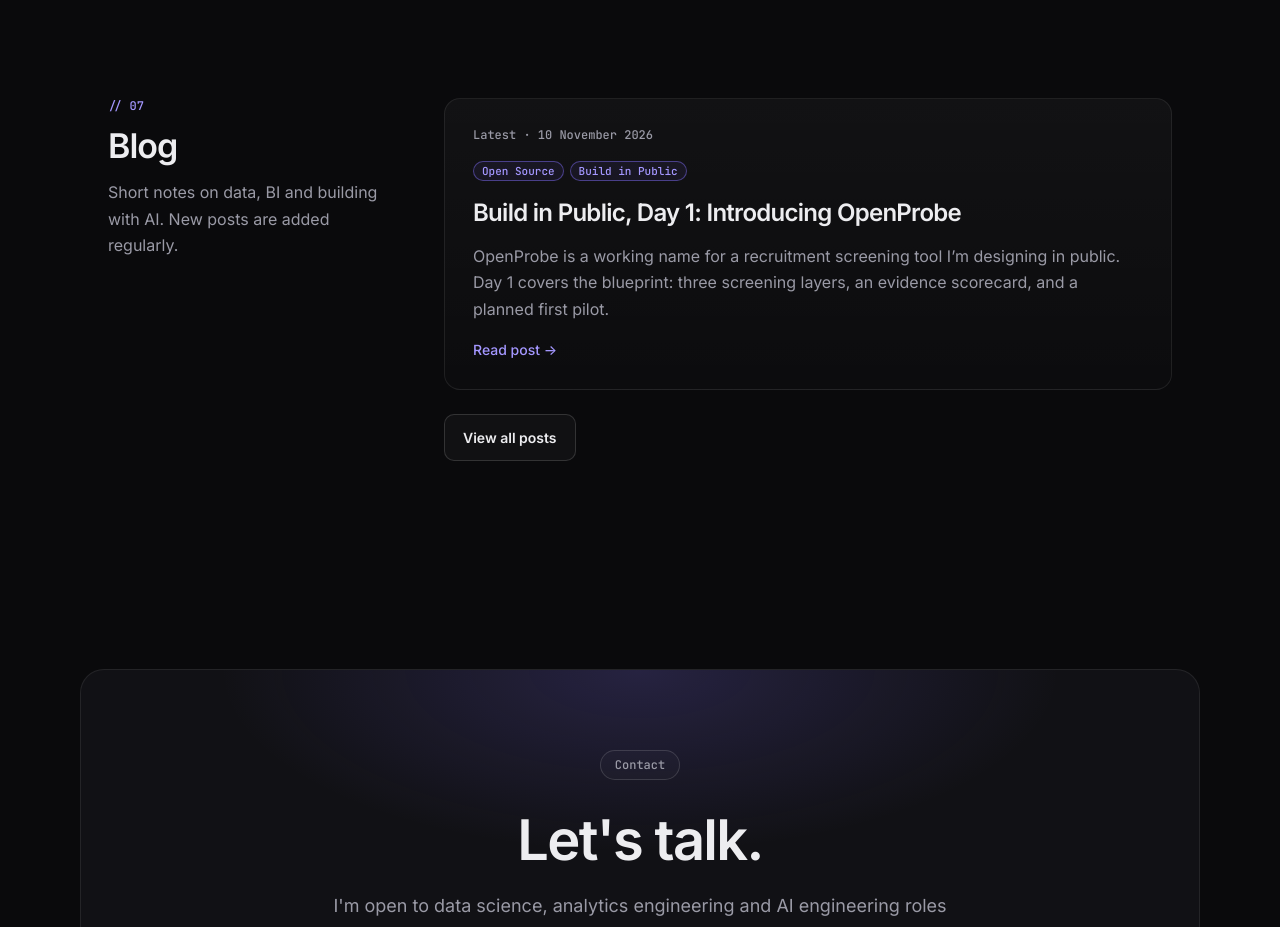
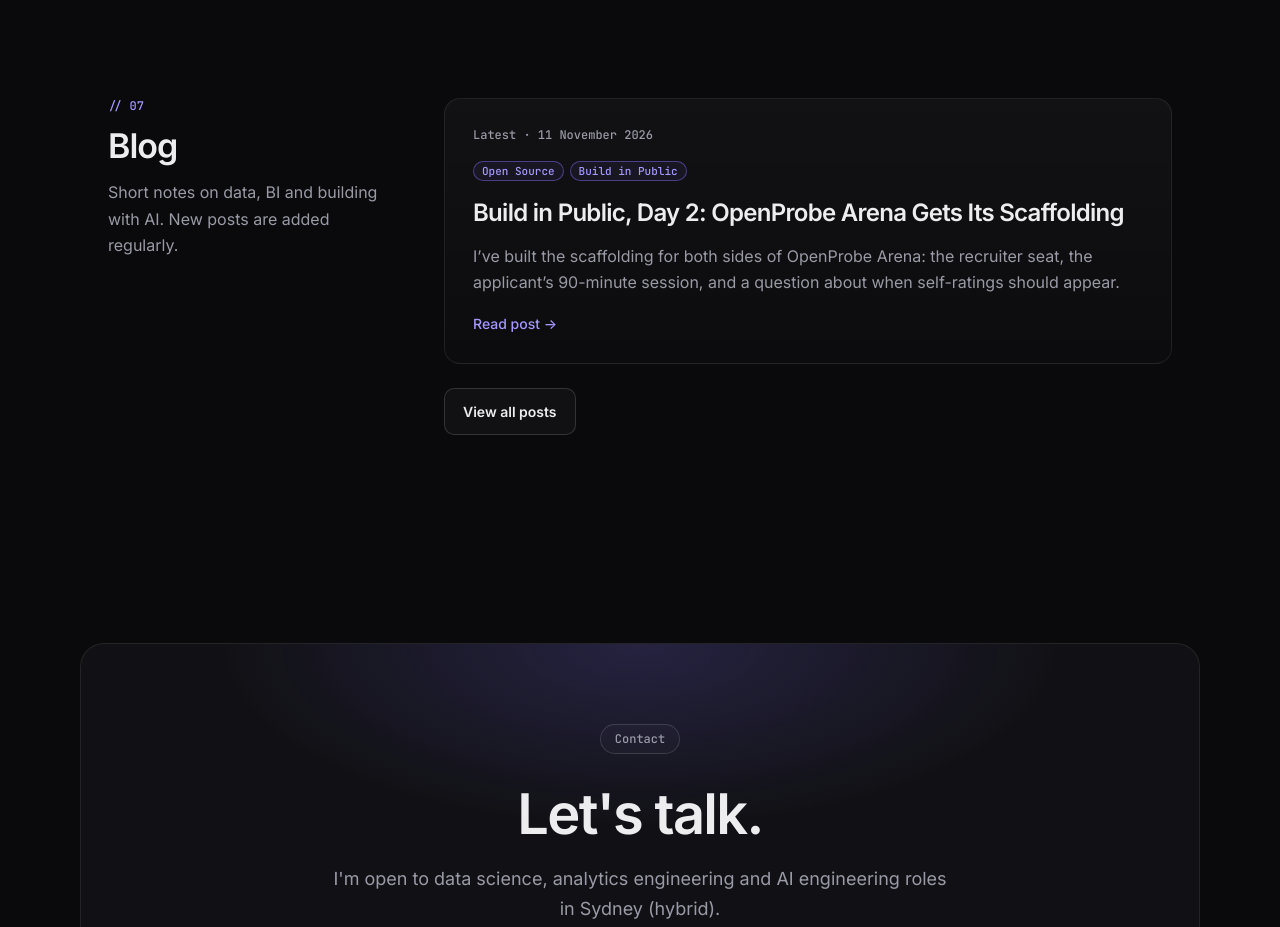
Before and after one commit to TravisJohn/TravisJohn.github.io, a plain HTML site: page index.html in a window 1280 px wide. Shown: the part 5620-6547 px from the top of the page. Drawn offline with Linux system fonts and the light colour scheme.

Commit message:
Homepage latest: OpenProbe Day 2

```diff
--- a/index.html
+++ b/index.html
@@ -112,7 +112,7 @@
 
 <section id="blog"><div class="wrap split">
 <header class="sh"><span class="num">07</span><h2>Blog</h2><p class="sub">Short notes on data, BI and building with AI. New posts are added regularly.</p></header>
-<div><article class="post"><p class="kicker">Latest · <time datetime="2026-11-10">10 November 2026</time></p><p class="tags"><span class="pill">Open Source</span><span class="pill">Build in Public</span></p><h3><a href="blog/posts/2026-11-10-openprobe-day-1.html">Build in Public, Day 1: Introducing OpenProbe</a></h3><p>OpenProbe is a working name for a recruitment screening tool I’m designing in public. Day 1 covers the blueprint: three screening layers, an evidence scorecard, and a planned first pilot.</p><a class="more" href="blog/posts/2026-11-10-openprobe-day-1.html">Read post <span aria-hidden="true">→</span></a></article>
+<div><article class="post"><p class="kicker">Latest · <time datetime="2026-11-11">11 November 2026</time></p><p class="tags"><span class="pill">Open Source</span><span class="pill">Build in Public</span></p><h3><a href="blog/posts/2026-11-11-openprobe-day-2.html">Build in Public, Day 2: OpenProbe Arena Gets Its Scaffolding</a></h3><p>I’ve built the scaffolding for both sides of OpenProbe Arena: the recruiter seat, the applicant’s 90-minute session, and a question about when self-ratings should appear.</p><a class="more" href="blog/posts/2026-11-11-openprobe-day-2.html">Read post <span aria-hidden="true">→</span></a></article>
 <p><a class="btn ghost" href="blog/">View all posts</a></p></div>
 </div></section>
 
```
